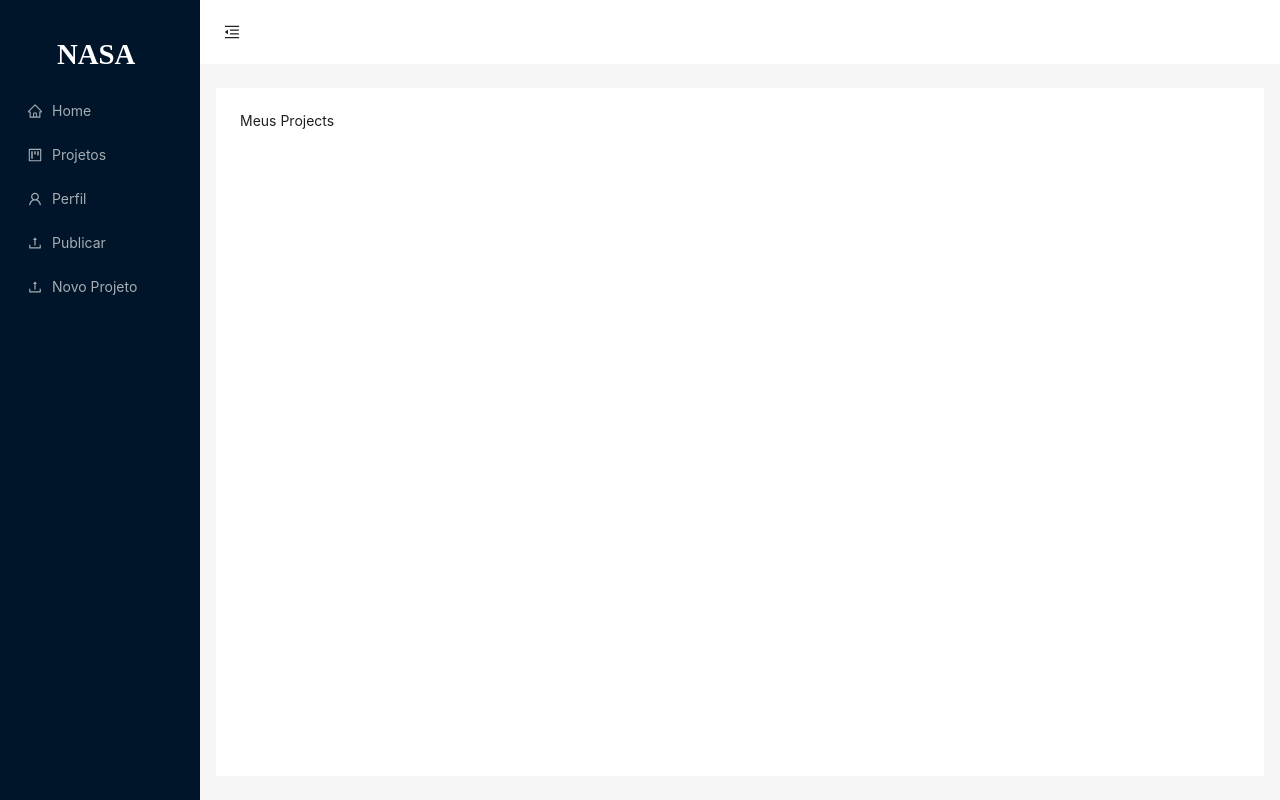
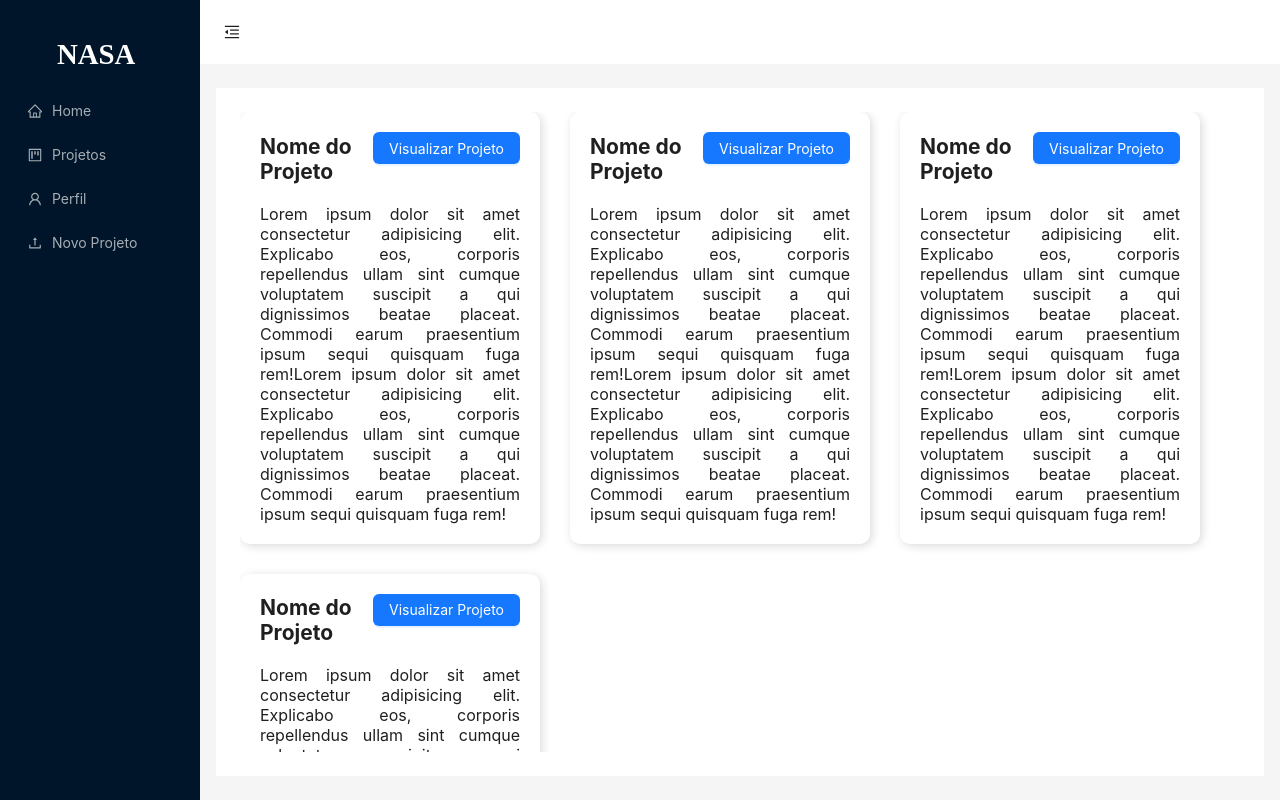
Before and after one commit to NASA-ScienceHub-App/ScienceHub-App-Frontend, a React (Vite) app: page /my-projects in a window 1280 px wide. Built offline with nearby package versions, Linux system fonts and the light colour scheme; a web font is replaced by a local one.

Commit message:
feat/issues-front: implementa listagem de issues e botão de criar publicação

```diff
--- a/src/components/Sidebar/Sidebar.jsx
+++ b/src/components/Sidebar/Sidebar.jsx
@@ -51,11 +51,11 @@ export default function Sidebar({ collapsed }) {
                             icon: <UserOutlined />,
                             label: "Perfil",
                         },
-                        {
-                            key: "/form-publication",
-                            icon: <UploadOutlined />,
-                            label: "Publicar",
-                        },
+                        // {
+                        //     key: "/form-publication",
+                        //     icon: <UploadOutlined />,
+                        //     label: "Publicar",
+                        // },
                         {
                             key: "/form-project",
                             icon: <UploadOutlined />,
--- a/src/pages/FormPublication/FormPublication.jsx
+++ b/src/pages/FormPublication/FormPublication.jsx
@@ -66,7 +66,7 @@ export default function FormPublication() {
             niveis: niveis
         }
 
-        console.log(titulo + "\n" + tipo + "\n" + info + "\n" + file + "\n" + niveis + "\n" + habilidades);
+        //console.log(titulo + "\n" + tipo + "\n" + info + "\n" + file + "\n" + niveis + "\n" + habilidades);
 
         const response = await fetch("http://localhost:8000/projetos/cadastrar-publicacao/", {
             method: "POST", // *GET, POST, PUT, DELETE, etc.
--- a/src/pages/Profile/Profile.jsx
+++ b/src/pages/Profile/Profile.jsx
@@ -35,8 +35,8 @@ export default function Profile() {
                     />
                 </div>
             </div>
+            <h3>Projetos fixados</h3>
             <div className="show-project-profile">
-                <ShowProject click={() => navigate("/view-projects")} />
                 <ShowProject click={() => navigate("/view-projects")} />
                 <ShowProject click={() => navigate("/view-projects")} />
                 <ShowProject click={() => navigate("/view-projects")} />
--- a/src/pages/Projects/Projects.jsx
+++ b/src/pages/Projects/Projects.jsx
@@ -1,7 +1,14 @@
-import React from 'react'
+import React from 'react';
+import "./styles.css";
+import ShowProject from "../../components/ShowProject/ShowProject";
 
 export default function Projects() {
   return (
-    <div>Meus Projects</div>
+    <div className="show-project-profile">
+      <ShowProject click={() => navigate("/view-projects")} />
+      <ShowProject click={() => navigate("/view-projects")} />
+      <ShowProject click={() => navigate("/view-projects")} />
+      <ShowProject click={() => navigate("/view-projects")} />
+    </div>
   )
 }
--- /dev/null
+++ b/src/pages/Projects/styles.css
@@ -0,0 +1,9 @@
+.show-project-profile {
+    display: flex;
+    flex-direction: row;
+    flex-wrap: wrap;
+    /* justify-content: center; */
+    gap: 30px;
+    height: 100%;
+    overflow-y: auto;
+}
--- a/src/pages/ViewProject/ViewProject.jsx
+++ b/src/pages/ViewProject/ViewProject.jsx
@@ -1,15 +1,16 @@
-import { Card, Collapse, Layout, Space } from "antd";
+import { Button, Card, Collapse, Layout, Space } from "antd";
 import React, { useEffect, useState } from "react";
 import Contributor from "../../components/Contributor/Contributor";
 import Statistics from "../../components/Statistics/Statistics";
 import "./styles.css";
 import Publication from "../../components/Publication/Publication";
+import { useNavigate } from "react-router-dom";
 
-const text = `
-  A dog is a type of domesticated animal.
-  Known for its loyalty and faithfulness,
-  it can be found as a welcome guest in many households across the world.
-`;
+// const text = `
+//   A dog is a type of domesticated animal.
+//   Known for its loyalty and faithfulness,
+//   it can be found as a welcome guest in many households across the world.
+// `;
 
 const data = {
     autor: "Renan",
@@ -20,21 +21,27 @@ const data = {
     titulo: "Publicação",
 }
 
-const items = [
-    {
-        key: '1',
-        label: 'Tarefas',
-        children: <>
-            <Publication key={1} data={data} showButton={true} />
-            <Publication key={1} data={data} showButton={true} />
-        </>,
-    },
-];
 
 export default function ViewProject() {
     const [dataLoaded, setDataLoaded] = useState(true);
     const [dataProjeto, setDataProjeto] = useState({});
     const [dataPesquisador, setDataPesquisador] = useState({});
+    const [dataIssues, setDataIssues] = useState([]);
+
+    const items = [
+        {
+            key: '1',
+            label: 'Tarefas',
+            children: <>
+            <Publication key={1} data={data} showButton={true} />,
+            <Publication key={2} data={data} showButton={true} />,
+            <Publication key={3} data={data} showButton={true} />
+                {/* {dataIssues.map((issue, index) => (
+                    <Publication key={index} data={issue} showButton={true} />
+                ))} */}
+            </>,
+        },
+    ];
 
     async function getProject() {
         const projetoParams = {
@@ -70,15 +77,19 @@ export default function ViewProject() {
 
         setDataPesquisador({ ...data2 });
 
-        const responsePegarIssues = await fetch("http://localhost:8000/projetos/pegar-issues/", {
-            method: "POST", // *GET, POST, PUT, DELETE, etc.
-            headers: {
-                "Content-Type": "application/json",
-                //"pega aqui": JSON.stringify(projetoParams),
-                // 'Content-Type': 'application/x-www-form-urlencoded',
-            },
-            body: JSON.stringify({ apelido: data1.dono }), // body data type must match "Content-Type" header
-        });
+        // const responsePegarIssues = await fetch("http://localhost:8000/projetos/pegar-issues/", {
+        //     method: "POST", // *GET, POST, PUT, DELETE, etc.
+        //     headers: {
+        //         "Content-Type": "application/json",
+        //         //"pega aqui": JSON.stringify(projetoParams),
+        //         // 'Content-Type': 'application/x-www-form-urlencoded',
+        //     },
+        //     body: JSON.stringify({ codigo: "zeScienceHub" }), // body data type must match "Content-Type" header
+        // });
+
+        // const data3 = await responsePegarIssues.json()
+
+        // setDataIssues({ ...data3 });
     }
 
     useEffect(() => {
@@ -87,6 +98,8 @@ export default function ViewProject() {
             setDataLoaded(false);
         }
     }, []);
+
+    const navigate = useNavigate();
 
     return (
         <div className="view-project">
@@ -103,9 +116,10 @@ export default function ViewProject() {
                                 <Contributor username={dataPesquisador.nome} />
                             </div>
                         </Card>
+                        <Button style={{marginLeft: "60px"}} onClick={() => {navigate("/form-publication")}}>Criar Publicação</Button>
                     </Space>
                     <Space style={{ paddingTop: "30px" }}>
-                        <Collapse style={{width: "100vh"}} items={items} defaultActiveKey={['1']} />
+                        <Collapse style={{ width: "100vh" }} items={items} defaultActiveKey={['1']} />
                     </Space>
                 </Layout>
             </div>
```
